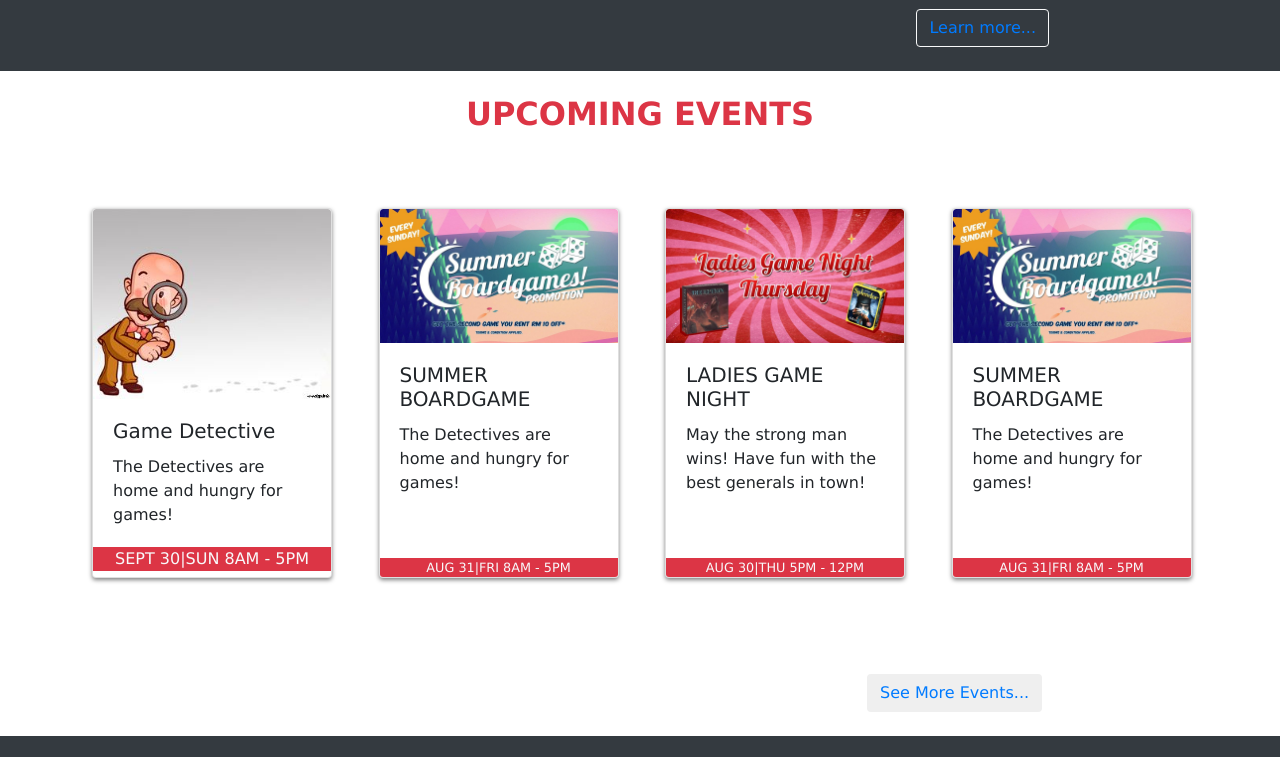
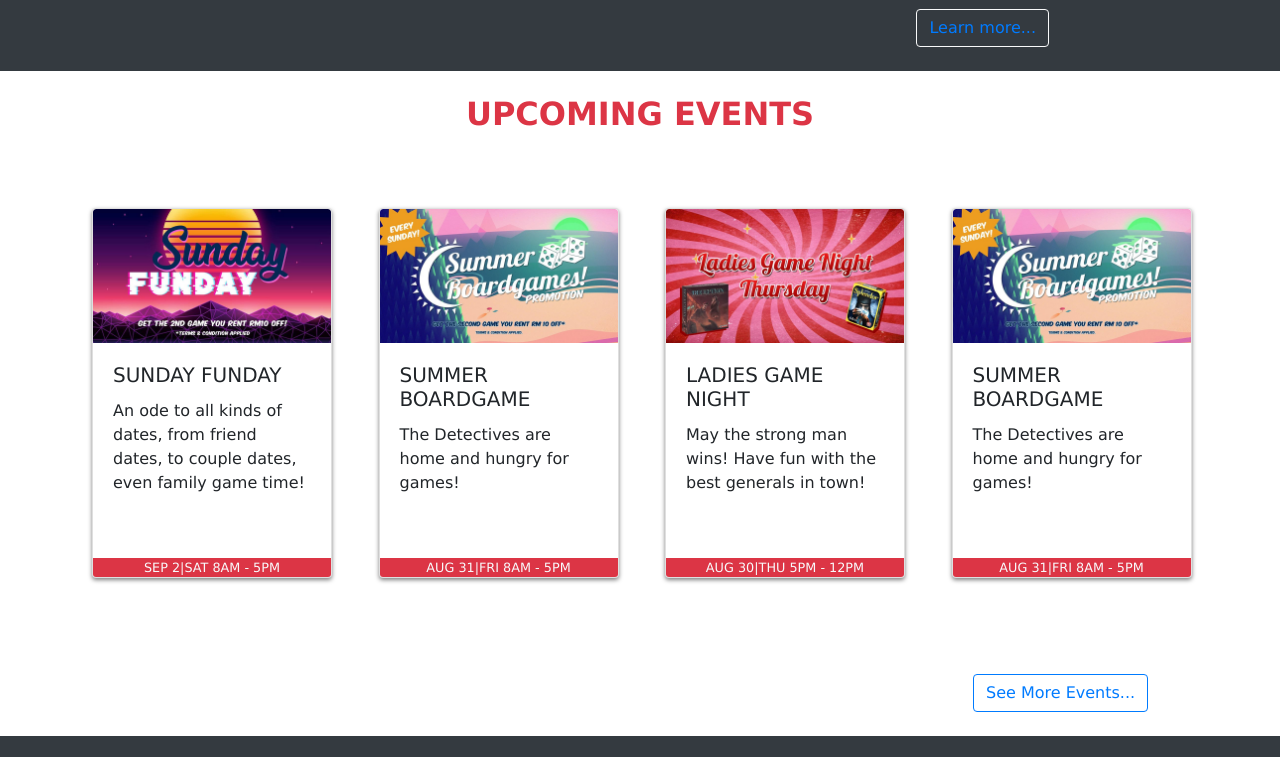
Before and after one commit to louigiesanchez/umeeps, a plain HTML site: page index.html in a window 1280 px wide. Shown: the part 791-1548 px from the top of the page. Drawn offline with nearby package versions, Linux system fonts and the light colour scheme.

Commit message:
Update index.html

```diff
--- a/index.html
+++ b/index.html
@@ -83,14 +83,14 @@
 		<div class="row m-5">
 
 			<div class="col-lg-3 col-md-6 mt-3 mb-3">
-				<div class="card mb-3" id="card-event" style="max-width: 18rem;">
-				<img class="card-img-top" src="assets/images/detective.jpg" alt="Card image cap">
-				  <div class="card-body">
-				    <h5 class="card-title">Game Detective</h5>
-				    <p class="card-text">The Detectives are home and hungry for games!</p>
-				  </div>
-				  <p class="bg-danger text-light text-center">SEPT 30|SUN 8AM - 5PM</p>
-				</div>
+			    <div class="card mb-3" id="card-event" style="max-width: 18rem;">
+			      <img class="card-img-top" src="assets/images/e2.jpg" alt="Card image cap">
+			      <div class="card-body">
+				<h5 class="card-title">SUNDAY FUNDAY</h5>
+				<p class="card-text">An ode to all kinds of dates, from friend dates, to couple dates, even family game time! </p>
+			      </div>
+			      <small class="bg-danger text-light text-center">SEP 2|SAT 8AM - 5PM</small>
+			    </div>
 			</div>
 
 			<div class="col-lg-3 col-md-6 mt-3 mb-3">
@@ -127,9 +127,9 @@
 			</div>
 		</div> <!-- row -->
 		<div class="row">
-			<div class="col-lg-8"></div>
-			<div class="col-lg-4 mb-2">
-				<button type="button" class="btn mb-3 mt-3"><a href="events.html">See More Events...</a></button>
+			<div class="col-lg-9"></div>
+			<div class="col-lg-3 mb-2">
+				<button type="button" class="btn btn-outline-primary mb-3 mt-3"><a href="events.html">See More Events...</a></button>
 			</div>
 		</div>
 	</div> <!-- container -->
```
